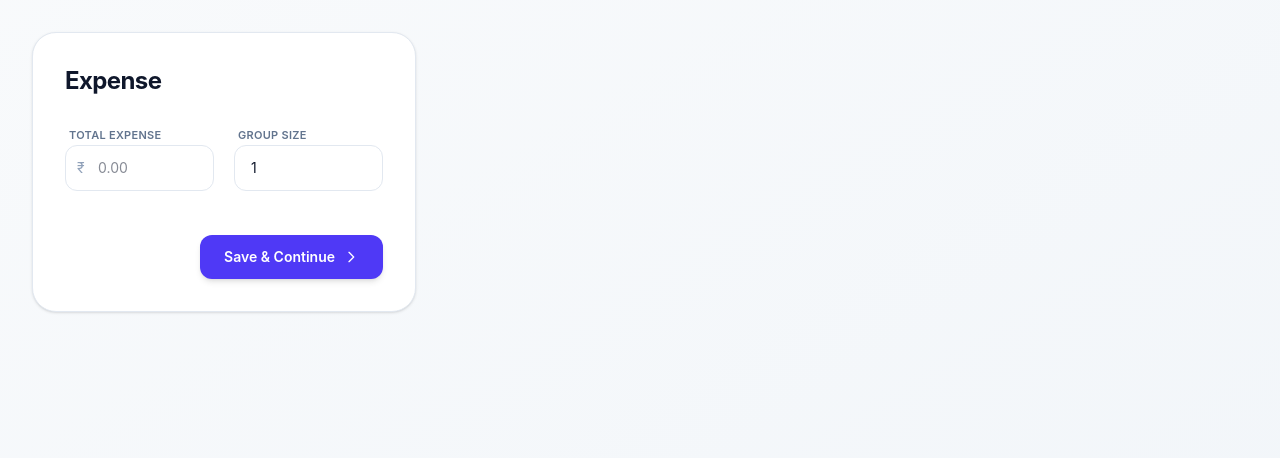
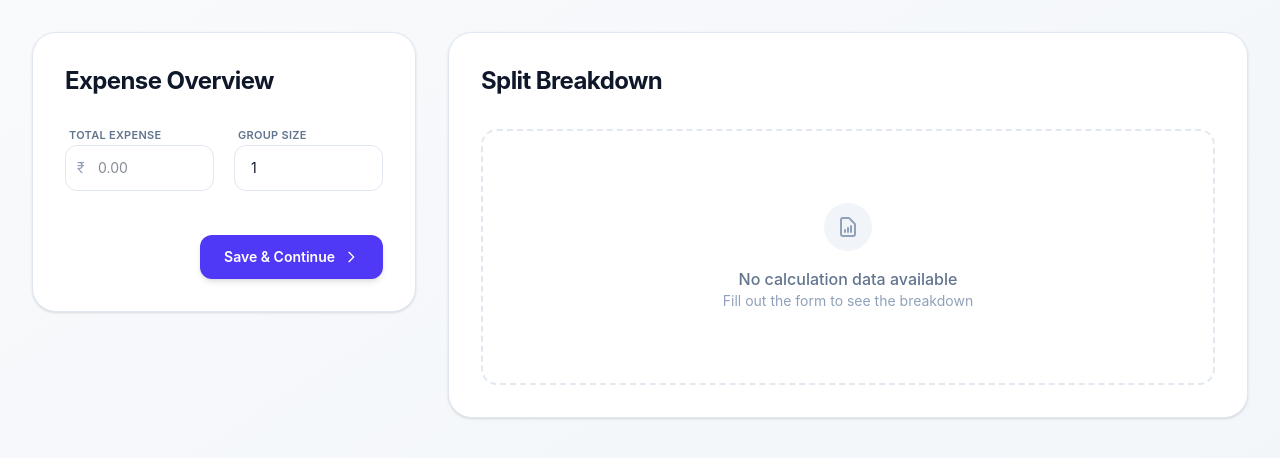
Before and after one commit to 19Dishank/expense-tracker, a React (Vite) app: page / in a window 1280 px wide. Shown: the top 458 px of the page. Built offline with nearby package versions, Linux system fonts and the light colour scheme.

Commit message:
style(tracker): change header title

```diff
--- a/src/components/Tracker.jsx
+++ b/src/components/Tracker.jsx
@@ -47,17 +47,17 @@ const Tracker = () => {
                         <div className="lg:col-span-4 space-y-4">
                             <div className="bg-white p-5 sm:p-6 md:p-7 lg:p-8 rounded-2xl sm:rounded-3xl shadow-sm border border-slate-200 hover:shadow-md transition-shadow">
                                 <div className="mb-5 sm:mb-6">
-                                    <h1 className="text-xl sm:text-2xl font-bold tracking-tight text-slate-900">Expense</h1>
+                                    <h1 className="text-xl sm:text-2xl font-bold tracking-tight text-slate-900">Expense Overview</h1>
                                 </div>
 
                                 <ExpenseInput setResult={setResult} result={result} isCalculated={isCalculated} />
 
                             </div>
                         </div>
-                        {result && <div className="lg:col-span-8">
+                        <div className="lg:col-span-8">
                             <div className="bg-white p-5 sm:p-6 md:p-7 lg:p-8 rounded-2xl sm:rounded-3xl shadow-sm border border-slate-200 h-full hover:shadow-md transition-shadow">
                                 <div className="flex items-center justify-between mb-5 sm:mb-6 lg:mb-8">
-                                    <h1 className="text-xl sm:text-2xl font-bold tracking-tight text-slate-900">Results</h1>
+                                    <h1 className="text-xl sm:text-2xl font-bold tracking-tight text-slate-900">Split Breakdown</h1>
                                     {result && (
                                         <button
                                             type="submit"
@@ -75,7 +75,7 @@ const Tracker = () => {
                                 </div>
                                 <Display result={result} />
                             </div>
-                        </div>}
+                        </div>
                     </div>
                 </div>
             </form>
```
